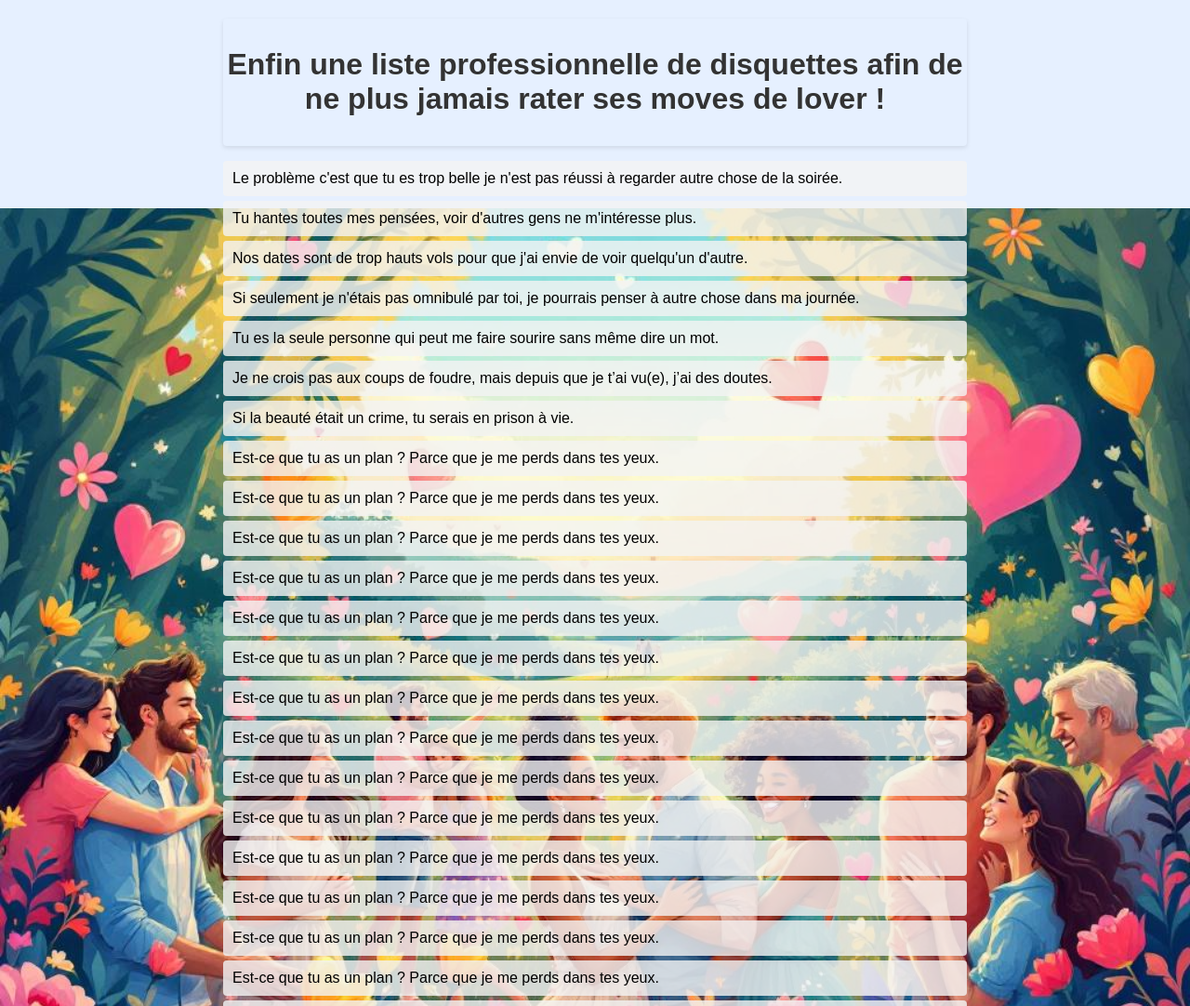
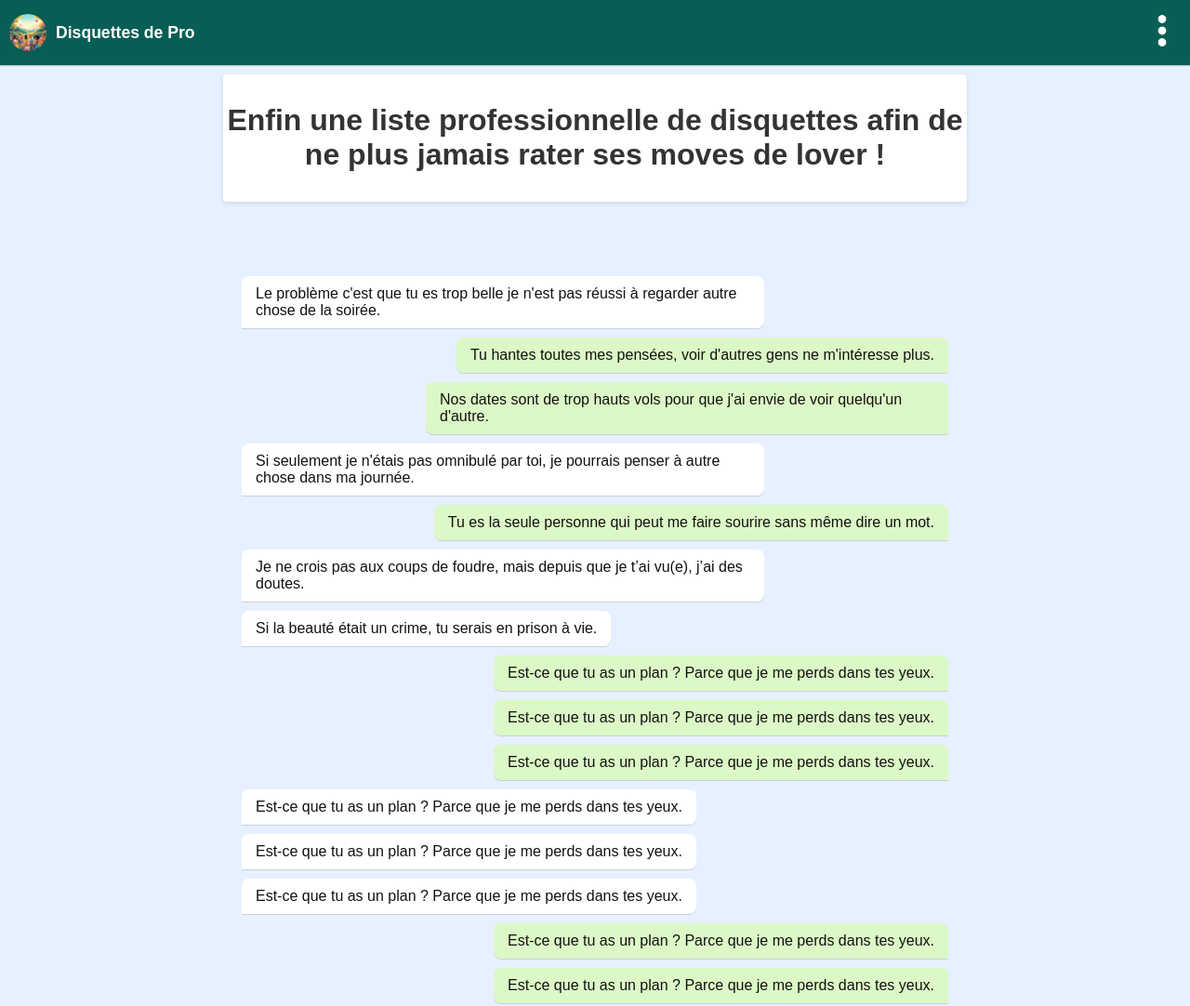
Before and after one commit to Moi108/disquette_de_pro_web_site, a plain HTML site: page index.html in a window 1280 px wide. Shown: the top 1082 px of the page at 93% size. Drawn offline with Linux system fonts and the light colour scheme.

Commit message:
bandeau whastapp en haut, texte en style message

```diff
--- a/index.css
+++ b/index.css
@@ -1,9 +1,4 @@
 body {
-    background-image: url('background.jpg');
-    background-size: contain; /* Affiche l'image en entier, sans rognage */
-    background-repeat: no-repeat; /* Empêche la répétition de l'image */
-    background-position: center center;
-    background-attachment: fixed; /* Fixe l'image (ne défile pas avec la page) */
     background-color: #e6f0ff; /* Bleu pastel pour combler les espaces */
     margin: 0;
     font-family: Arial, sans-serif;
@@ -23,7 +18,7 @@ li {
 }
 
 .bande-haut {
-    background-color: #e6f0ff; /* Bleu pastel */
+    background-color: #ffffff; /* Bleu pastel */
     color: #333;
     text-align: center;
     padding: 10px 0;
@@ -31,5 +26,87 @@ li {
     box-shadow: 0 2px 5px rgba(0, 0, 0, 0.1);
     position: relative;
     z-index: 10;
+    top: 60px;
     border-radius: 4px;
 }
+
+/* Barre en haut (header) */
+.whatsapp-header {
+    background-color: #075e54;
+    color: white;
+    padding: 10px;
+    display: flex;
+    align-items: center;
+    justify-content: space-between;
+    position: fixed;
+    top: 0;
+    left: 0;
+    width: 100%;
+    height: 50px;
+    z-index: 30;
+    box-shadow: 0 1px 1px rgba(0, 0, 0, 0.2);
+}
+
+.header-left {
+    display: flex;
+    align-items: center;
+    gap: 10px;
+}
+
+.header-avatar {
+    width: 40px;
+    height: 40px;
+    border-radius: 50%;
+    object-fit: cover;
+    background-color: #ffffff00;
+}
+
+.header-title {
+    font-weight: bold;
+    margin: 0;
+    font-size: 1.1em;
+}
+
+.header-right {
+    margin-right: 20px;
+}
+
+.header-right i {
+    font-size: 1.3em;
+    cursor: pointer;
+    color: white;
+}
+
+/* Conteneur des messages */
+.messages {
+    flex: 1;
+    overflow-y: auto;
+    padding: 70px 10px 60px 10px; /* Marge pour l'en-tête et le pied de page */
+    display: flex;
+    flex-direction: column;
+    gap: 10px;
+}
+
+/* Bulle de message reçue (à gauche) */
+.message-recu {
+    background-color: white;
+    color: #121212;
+    padding: 10px 15px;
+    border-radius: 7.5px 7.5px 7.5px 0;
+    max-width: 70%;
+    word-wrap: break-word;
+    align-self: flex-start;
+    box-shadow: 0 1px 0.5px rgba(0, 0, 0, 0.13);
+}
+
+/* Bulle de message envoyé (à droite) */
+.message-envoye {
+    background-color: #dcf8c6;
+    color: #121212;
+    padding: 10px 15px;
+    border-radius: 7.5px 7.5px 0 7.5px;
+    max-width: 70%;
+    word-wrap: break-word;
+    align-self: flex-end;
+    box-shadow: 0 1px 0.5px rgba(0, 0, 0, 0.13);
+}
--- a/index.html
+++ b/index.html
@@ -7,11 +7,25 @@
     <link rel="stylesheet" href="index.css">
 </head>
 <body>
+    <div class="whatsapp-header">
+        <div class="header-left">
+            <img src="background.jpg" alt="Photo de profil" class="header-avatar">
+            <h3 class="header-title">Disquettes de Pro</h3>
+        </div>
+        <div class="header-right">
+            <img src="trois-points.png" alt="Photo de profil" class="header-avatar">
+        </div>
+    </div>
+
     <div class="bande-haut">
         <h1>Enfin une liste professionnelle de disquettes afin de ne plus jamais rater ses moves de lover !</h1>
     </div>
 
-    <ul id="textList"></ul>
+    <div class="messages">
+        <div class="messages" id="textList"></div>
+    </div>
+
+    <a href="https://www.flaticon.com/fr/icones-gratuites/voir-plus" title="voir plus icônes">Voir plus icônes créées par Md Tanvirul Haque - Flaticon</a>
 
     <script src="script.js"></script>
 </body>
--- a/script.js
+++ b/script.js
@@ -1,43 +1,72 @@
 // Liste de textes à afficher
 const texts = [
-  "Le problème c'est que tu es trop belle je n'est pas réussi à regarder autre chose de la soirée.",
-  "Tu hantes toutes mes pensées, voir d'autres gens ne m'intéresse plus.",
-  "Nos dates sont de trop hauts vols pour que j'ai envie de voir quelqu'un d'autre.",
-  "Si seulement je n'étais pas omnibulé par toi, je pourrais penser à autre chose dans ma journée.",
-  "Tu es la seule personne qui peut me faire sourire sans même dire un mot.",
-  "Je ne crois pas aux coups de foudre, mais depuis que je t’ai vu(e), j’ai des doutes.",
-  "Si la beauté était un crime, tu serais en prison à vie.",
-  "Est-ce que tu as un plan ? Parce que je me perds dans tes yeux.",
-  "Est-ce que tu as un plan ? Parce que je me perds dans tes yeux.",
-  "Est-ce que tu as un plan ? Parce que je me perds dans tes yeux.",
-  "Est-ce que tu as un plan ? Parce que je me perds dans tes yeux.",
-  "Est-ce que tu as un plan ? Parce que je me perds dans tes yeux.",
-  "Est-ce que tu as un plan ? Parce que je me perds dans tes yeux.",
-  "Est-ce que tu as un plan ? Parce que je me perds dans tes yeux.",
-  "Est-ce que tu as un plan ? Parce que je me perds dans tes yeux.",
-  "Est-ce que tu as un plan ? Parce que je me perds dans tes yeux.",
-  "Est-ce que tu as un plan ? Parce que je me perds dans tes yeux.",
-  "Est-ce que tu as un plan ? Parce que je me perds dans tes yeux.",
-  "Est-ce que tu as un plan ? Parce que je me perds dans tes yeux.",
-  "Est-ce que tu as un plan ? Parce que je me perds dans tes yeux.",
-  "Est-ce que tu as un plan ? Parce que je me perds dans tes yeux.",
-  "Est-ce que tu as un plan ? Parce que je me perds dans tes yeux.",
-  "Est-ce que tu as un plan ? Parce que je me perds dans tes yeux.",
-  "Est-ce que tu as un plan ? Parce que je me perds dans tes yeux.",
-  "Est-ce que tu as un plan ? Parce que je me perds dans tes yeux.",
-  "Est-ce que tu as un plan ? Parce que je me perds dans tes yeux.",
-  "Est-ce que tu as un plan ? Parce que je me perds dans tes yeux.",
-  "Est-ce que tu as un plan ? Parce que je me perds dans tes yeux.",
+  { texte : "Le problème c'est que tu es trop belle je n'est pas réussi à regarder autre chose de la soirée.", expediteur : "recu"},
+  { texte : "Tu hantes toutes mes pensées, voir d'autres gens ne m'intéresse plus.", expediteur : "envoye"},
+  { texte : "Nos dates sont de trop hauts vols pour que j'ai envie de voir quelqu'un d'autre.", expediteur : "envoye"},
+  { texte : "Si seulement je n'étais pas omnibulé par toi, je pourrais penser à autre chose dans ma journée.", expediteur : "recu"},
+  { texte : "Tu es la seule personne qui peut me faire sourire sans même dire un mot.", expediteur : "envoye"},
+  { texte : "Je ne crois pas aux coups de foudre, mais depuis que je t’ai vu(e), j’ai des doutes.", expediteur : "recu"},
+  { texte : "Si la beauté était un crime, tu serais en prison à vie.", expediteur : "recu"},
+  { texte : "Est-ce que tu as un plan ? Parce que je me perds dans tes yeux.", expediteur : "envoye"},
+  { texte : "Est-ce que tu as un plan ? Parce que je me perds dans tes yeux.", expediteur : "envoye"},
+  { texte : "Est-ce que tu as un plan ? Parce que je me perds dans tes yeux.", expediteur : "envoye"},
+  { texte : "Est-ce que tu as un plan ? Parce que je me perds dans tes yeux.", expediteur : "recu"},
+  { texte : "Est-ce que tu as un plan ? Parce que je me perds dans tes yeux.", expediteur : "recu"},
+  { texte : "Est-ce que tu as un plan ? Parce que je me perds dans tes yeux.", expediteur : "recu"},
+  { texte : "Est-ce que tu as un plan ? Parce que je me perds dans tes yeux.", expediteur : "envoye"},
+  { texte : "Est-ce que tu as un plan ? Parce que je me perds dans tes yeux.", expediteur : "envoye"},
+  { texte : "Est-ce que tu as un plan ? Parce que je me perds dans tes yeux.", expediteur : "recu"},
+  { texte : "Est-ce que tu as un plan ? Parce que je me perds dans tes yeux.", expediteur : "recu"},
+  { texte : "Est-ce que tu as un plan ? Parce que je me perds dans tes yeux.", expediteur : "envoye"},
+  { texte : "Est-ce que tu as un plan ? Parce que je me perds dans tes yeux.", expediteur : "envoye"},
+  { texte : "Est-ce que tu as un plan ? Parce que je me perds dans tes yeux.", expediteur : "recu"},
+  { texte : "Est-ce que tu as un plan ? Parce que je me perds dans tes yeux.", expediteur : "envoye"},
+  { texte : "Est-ce que tu as un plan ? Parce que je me perds dans tes yeux.", expediteur : "recu"},
+  { texte : "Est-ce que tu as un plan ? Parce que je me perds dans tes yeux.", expediteur : "recu"},
+  { texte : "Est-ce que tu as un plan ? Parce que je me perds dans tes yeux.", expediteur : "envoye"},
+  { texte : "Est-ce que tu as un plan ? Parce que je me perds dans tes yeux.", expediteur : "recu"},
+  { texte : "Est-ce que tu as un plan ? Parce que je me perds dans tes yeux.", expediteur : "envoye"},
+  { texte : "Est-ce que tu as un plan ? Parce que je me perds dans tes yeux.", expediteur : "envoye"},
+  { texte : "Est-ce que tu as un plan ? Parce que je me perds dans tes yeux.", expediteur : "recu"},
+  { texte : "Est-ce que tu as un plan ? Parce que je me perds dans tes yeux.", expediteur : "envoye"},
+  { texte : "Est-ce que tu as un plan ? Parce que je me perds dans tes yeux.", expediteur : "envoye"},
+  { texte : "Est-ce que tu as un plan ? Parce que je me perds dans tes yeux.", expediteur : "recu"},
+  { texte : "Est-ce que tu as un plan ? Parce que je me perds dans tes yeux.", expediteur : "envoye"},
+  { texte : "Est-ce que tu as un plan ? Parce que je me perds dans tes yeux.", expediteur : "envoye"},
+  { texte : "Est-ce que tu as un plan ? Parce que je me perds dans tes yeux.", expediteur : "envoye"},
+  { texte : "Est-ce que tu as un plan ? Parce que je me perds dans tes yeux.", expediteur : "recu"},
+  { texte : "Est-ce que tu as un plan ? Parce que je me perds dans tes yeux.", expediteur : "recu"},
+  { texte : "Est-ce que tu as un plan ? Parce que je me perds dans tes yeux.", expediteur : "recu"},
+  { texte : "Est-ce que tu as un plan ? Parce que je me perds dans tes yeux.", expediteur : "envoye"},
+  { texte : "Est-ce que tu as un plan ? Parce que je me perds dans tes yeux.", expediteur : "recu"},
+  { texte : "Est-ce que tu as un plan ? Parce que je me perds dans tes yeux.", expediteur : "recu"},
+  { texte : "Est-ce que tu as un plan ? Parce que je me perds dans tes yeux.", expediteur : "recu"},
+  { texte : "Est-ce que tu as un plan ? Parce que je me perds dans tes yeux.", expediteur : "recu"},
 ];
 
 // Fonction pour afficher la liste
 function displayTexts() {
-  const listElement = document.getElementById('textList');
-  texts.forEach(text => {
-      const li = document.createElement('li');
-      li.textContent = text;
-      listElement.appendChild(li);
-  });
+  const container = document.getElementById("textList");
+
+    texts.forEach(text => {
+        // Crée un élément div pour le message
+        const messageDiv = document.createElement("div");
+
+        // Ajoute la classe CSS en fonction de l'expéditeur
+        if (text.expediteur === "recu") {
+            messageDiv.className = "message-recu";
+        } else {
+            messageDiv.className = "message-envoye";
+        }
+
+        // Ajoute le texte du message
+        messageDiv.innerHTML = `
+            ${text.texte}
+        `;
+
+        // Ajoute le message au conteneur
+        container.appendChild(messageDiv);
+    });
 }
 
 // Appel de la fonction au chargement de la page
```
Also changed, not shown: trois-points.png (added).
